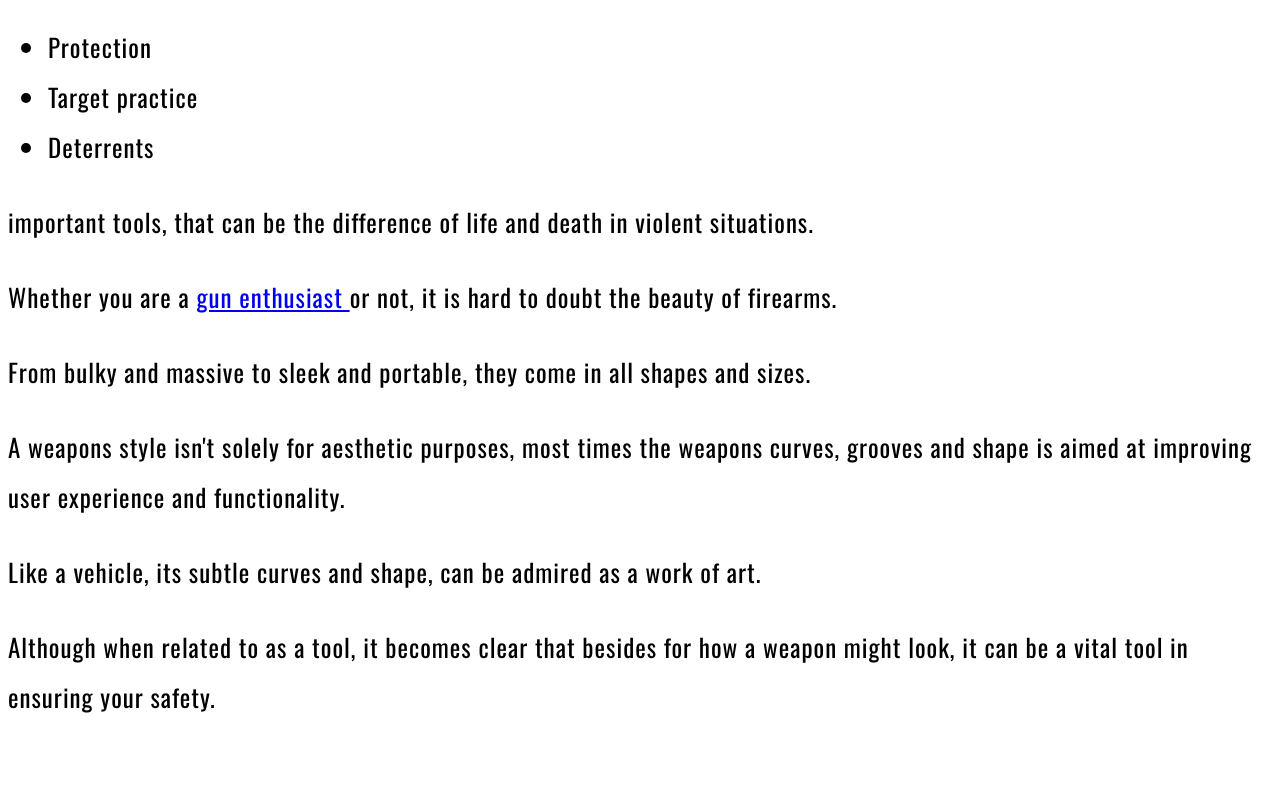
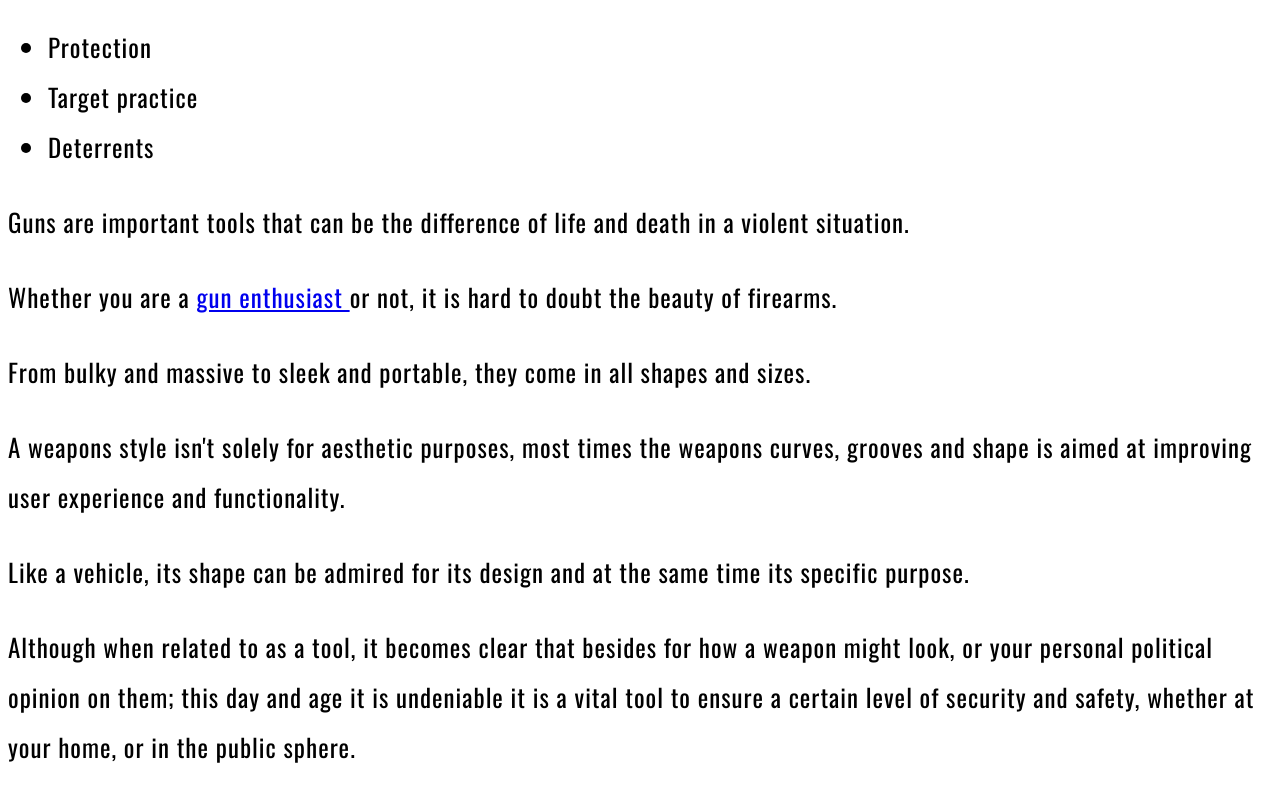
Before and after one commit to RSMEOR/web-projects, a plain HTML site: page test-site/index.html in a window 1280 px wide. Shown: the part 1465-2262 px from the top of the page. Before the commit the page ends 2212 px from the top, so only its background shows below. Drawn offline with nearby package versions, Linux system fonts and the light colour scheme.

Commit message:
Add text to Paragraph

```diff
--- a/test-site/index.html
+++ b/test-site/index.html
@@ -18,18 +18,19 @@
              <li>Target practice</li>
              <li>Deterrents</li>
          </ul>
-         <p>important tools, that can be the difference of life
-             and death in violent situations.
+         <p>Guns are important tools that can be the difference of life
+             and death in a violent situation.
          </p>
 
     <p>Whether you are a <a href="https://home.nra.org/">gun enthusiast </a> or not, it is hard to doubt the beauty of firearms.</P>
          <p>From bulky and massive to sleek and portable, they come in all shapes and sizes.</p>
     <p>A weapons style isn't solely for aesthetic purposes, most times
     the weapons curves, grooves and shape is aimed at improving user experience and functionality.</p>
-     <p>Like a vehicle, its subtle curves and shape, can be admired as a work of art.</p>
+     <p>Like a vehicle, its shape can be admired for its design and at the same time its specific purpose.</p>
      <p>Although when related to as a tool, it becomes clear that
-    besides for how a weapon might look, it can be a vital tool in ensuring
-    your safety.
+    besides for how a weapon might look, or your personal political opinion on them;
+    this day and age it is undeniable it is a vital tool to ensure
+    a certain level of security and safety, whether at your home, or in the public sphere.
     </p>
     </body>
 </html>
```
